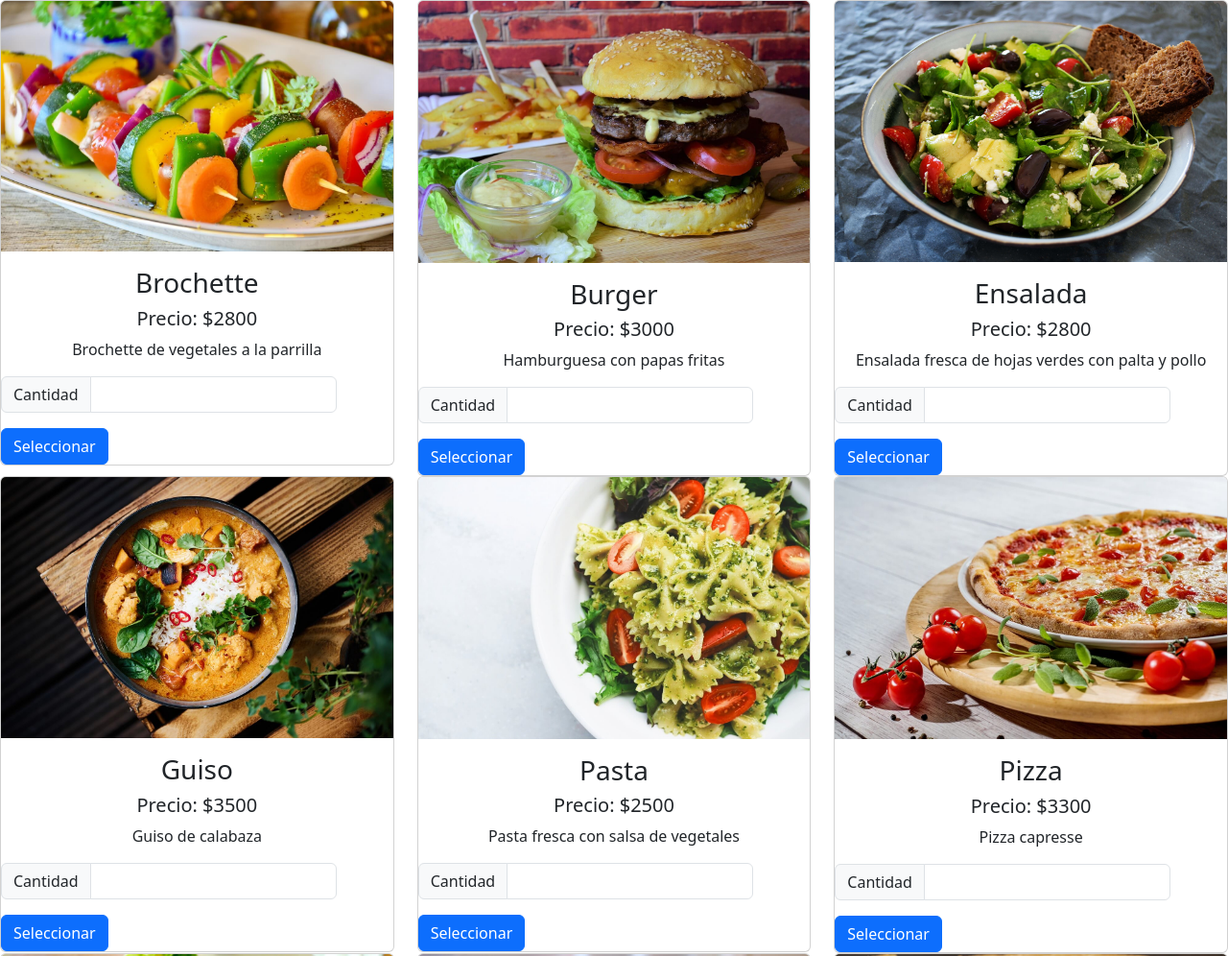
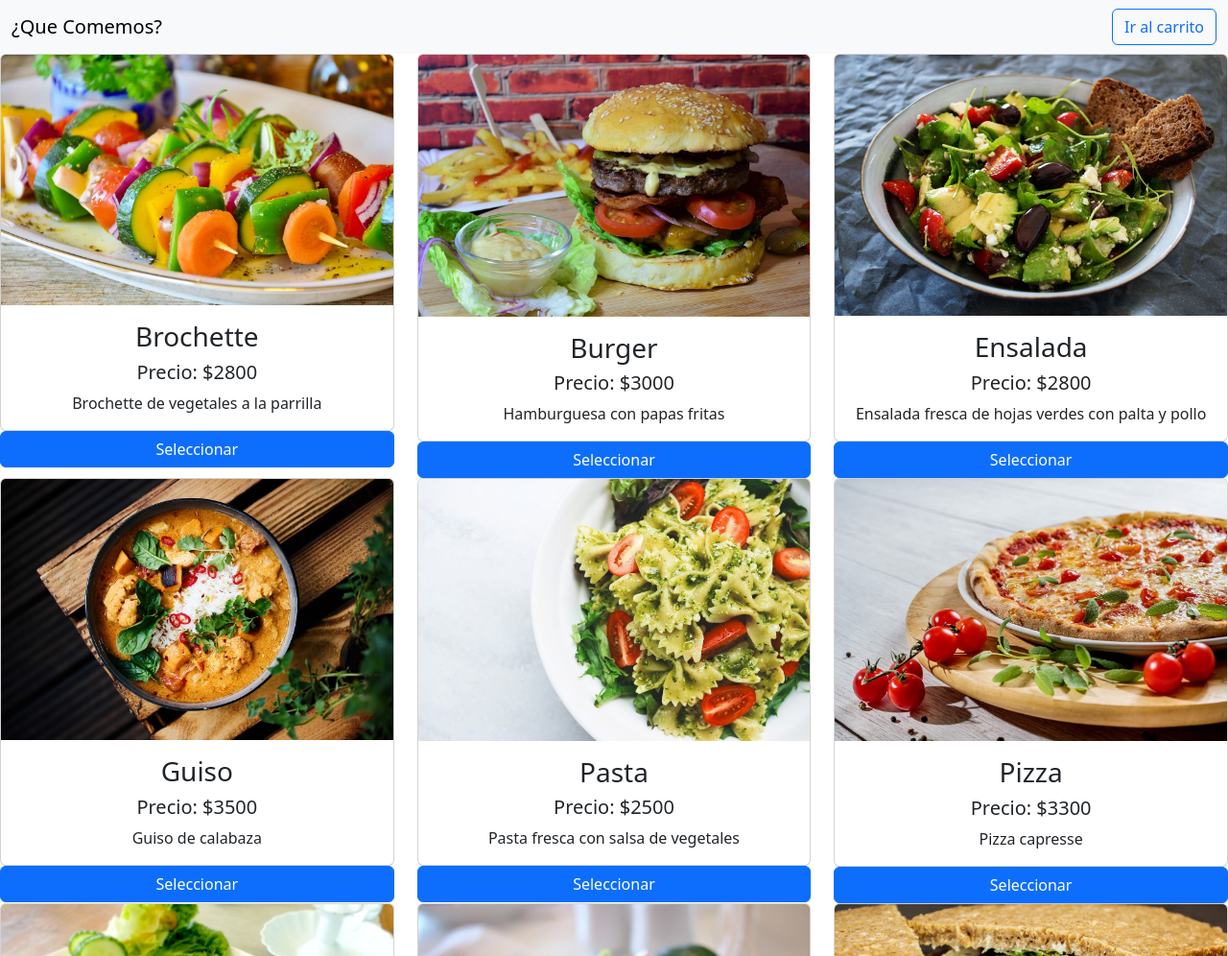
Before and after one commit to NicolasOrciuolo/Entrega-3-Javascript, a plain HTML site: page menu.html in a window 1280 px wide. Shown: the top 996 px of the page at 96% size. Drawn offline with nearby package versions, Linux system fonts and the light colour scheme; some packages are replaced by stand-ins of ours; a script that the page names is missing.

Commit message:
Se continua trabajando el js de recetas

```diff
--- a/js/bbdd.js
+++ b/js/bbdd.js
@@ -94,5 +94,4 @@ export function inicializarRecetas(arrayDeRecetas) {
    arrayDeRecetas.push(receta8);
    const receta9 = new Recetas(receta9Obj);
    arrayDeRecetas.push(receta9);
-
 }
--- a/js/carrito.js
+++ b/js/recetas.js
@@ -3,6 +3,8 @@ import { bbdd, inicializarRecetas } from './bbdd.js'
 // CARRITO DE COMPRAS ######################################################################################
 const arrayDeRecetas = [];
 const menu = document.querySelector("#menu");
+const arrayCarrito = JSON.parse(localStorage.getItem("carrito")) || [];
+
 
 inicializarRecetas(arrayDeRecetas);
 
@@ -18,22 +20,27 @@ arrayDeRecetas.forEach((el) => {
                                  <p class="card-text">${el.descripcion}</p>
                               </div>
 
-                              <form class="row row-cols-lg-auto g-3 align-items-center">
-                              <div class="col-12">
-                                 <label class="visually-hidden" for="inlineFormInputGroupUsername"></label>
-                                 <div class="input-group">
-                                    <div class="input-group-text">Cantidad</div>
-                                    <input type="text" class="form-control" id="inlineFormInputGroupUsername" placeholder="">
-                                 </div>
-                              </div>
-
-                              <div class="col-12">
-                                 <button type="submit" class="btn btn-primary">Seleccionar</button>
-                              </div>
-
-
                            </div>
                         </div>
    `
+
+   const buttonAgregar = document.createElement("button");
+   buttonAgregar.classList.add("col-12", "btn", "btn-primary");
+   buttonAgregar.innerText = "Seleccionar";
+
+   buttonAgregar.addEventListener("click", () => {
+      arrayCarrito.push(el);
+      console.log(arrayCarrito);
+      localStorage.setItem("carrito", JSON.stringify(arrayCarrito));
+      Swal.fire({
+         position: 'center',
+         icon: 'success',
+         title: el.nombre + ' añadida al carrito',
+         timer: 1500
+      })
+   })
+
+   tarjeta.appendChild(buttonAgregar);
    menu.appendChild(tarjeta);
+
 })
--- a/menu.html
+++ b/menu.html
@@ -27,17 +27,32 @@
 </head>
 
 <body>
-   <div class="row row-cols-2 row-cols-md-3" id="menu"></div>
+   <header class="sticky-lg-top">
+      <nav class="navbar bg-body-tertiary ">
+         <div class="container-fluid">
+            <a class="navbar-brand">¿Que Comemos?</a>
+               <button class="btn btn-outline-primary" type="submit">Ir al carrito</button>
+         </div>
+      </nav>
+   </header>
+
+   <main>
+      <div class="row row-cols-2 row-cols-md-3" id="menu"></div>
+   </main>
+
+   <footer>
+
+   </footer>
 </body>
 
 
 
 <script src="./js/bbdd.js" type="module"></script>
-<script src="./js/carrito.js" type="module"></script>
+<script src="./js/recetas.js" type="module"></script>
 
 <script src="https://cdn.jsdelivr.net/npm/bootstrap@5.1.3/dist/js/bootstrap.bundle.min.js"
-   integrity="sha384-ka7Sk0Gln4gmtz2MlQnikT1wXgYsOg+OMhuP+IlRH9sENBO0LRn5q+8nbTov4+1p"
-   crossorigin="anonymous"></script>
+   integrity="sha384-ka7Sk0Gln4gmtz2MlQnikT1wXgYsOg+OMhuP+IlRH9sENBO0LRn5q+8nbTov4+1p" crossorigin="anonymous"></script>
 <script src="https://unpkg.com/aos@2.3.1/dist/aos.js"></script>
+<script src="https://cdn.jsdelivr.net/npm/sweetalert2@11"></script>
 
 </html>
```
